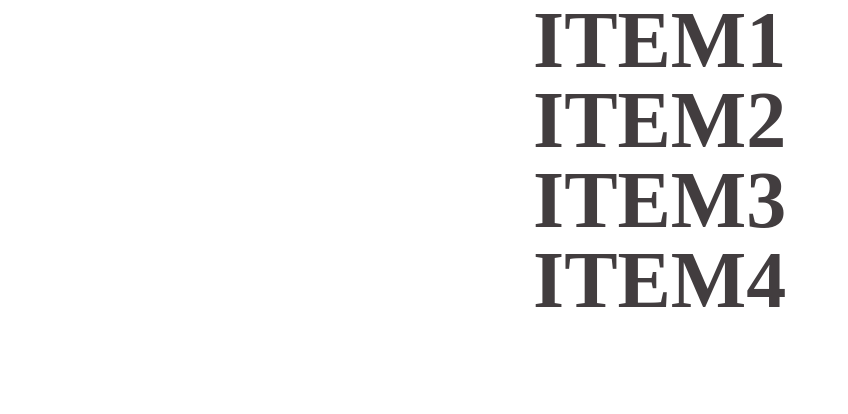
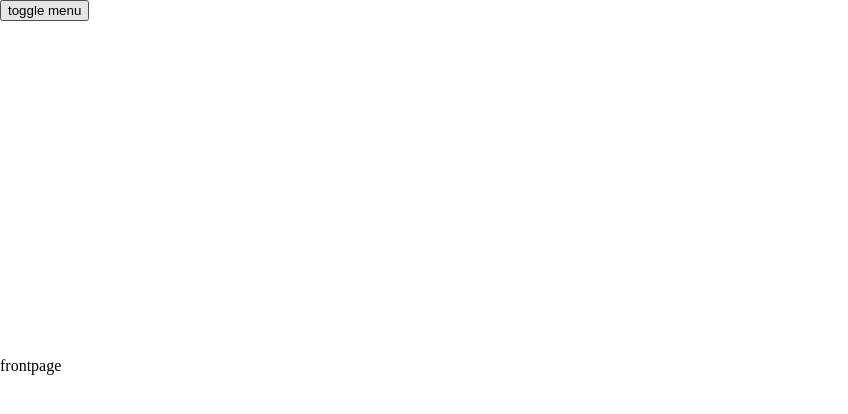
Before and after one commit to klan/bottle, a React app: page / in a window 1280 px wide. Shown: the top 414 px of the page, without its empty margins (0-848 px from the left). Built offline with nearby package versions, Linux system fonts and the light colour scheme.

Commit message:
Added primitive routing Lifted menu state and lazy loading route components

```diff
--- a/src/components/App.tsx
+++ b/src/components/App.tsx
@@ -1,13 +1,42 @@
-import React from 'react';
+import React, { useState, lazy, Suspense } from 'react';
 import styled from 'styled-components';
 import Menu from './Menu';
 
+const Frontpage = lazy(() => import('./Frontpage'));
+const Beers = lazy(() => import('./Beers'));
+
+export type PageType = 'frontpage' | 'beers';
+
+interface IPages {
+  name: string;
+  action?: PageType;
+}
+
 export default function App() {
-  const items = ['Item1', 'Item2', 'Item3', 'Item4'];
+  const items: IPages[] = [
+    { name: 'Frontpage', action: 'frontpage' },
+    { name: 'Beers', action: 'beers' },
+    { name: 'Submit', action: undefined },
+    { name: 'About', action: undefined }
+  ];
+
+  const [menuOpen, setMenuOpen] = useState<boolean>(false);
+  const [page, setPage] = useState<PageType>('frontpage');
 
   return (
     <>
-      <Menu items={items} />
+      <header>
+        <button onClick={() => setMenuOpen(!menuOpen)}>toggle menu</button>
+      </header>
+      <Menu
+        items={items}
+        changePage={(page) => {
+          setPage(page);
+          setMenuOpen(false);
+        }}
+        open={menuOpen}
+      />
+      <Suspense fallback={<p>loading...</p>}>{page === 'beers' ? <Beers /> : <Frontpage />}</Suspense>
     </>
   );
 }
--- /dev/null
+++ b/src/components/Beers.tsx
@@ -0,0 +1,9 @@
+import React from 'react';
+
+export default function Beers() {
+  return (
+    <>
+      <p>beers</p>
+    </>
+  );
+}
--- /dev/null
+++ b/src/components/Frontpage.tsx
@@ -0,0 +1,9 @@
+import React from 'react';
+
+export default function Frontpage() {
+  return (
+    <>
+      <p>frontpage</p>
+    </>
+  );
+}
--- a/src/components/Menu.tsx
+++ b/src/components/Menu.tsx
@@ -1,6 +1,7 @@
-import React, { useState } from 'react';
+import React from 'react';
 import styled from 'styled-components';
 import { useTrail, animated } from 'react-spring';
+import type { PageType } from 'components/App';
 
 const Container = styled.div`
   position: relative;
@@ -36,38 +37,44 @@ const Text = styled.div`
 const AnimatedText = animated(Text);
 
 interface IMenu {
-  items: any[];
+  items: { name: string; action?: PageType }[];
+  changePage: (action) => void;
+  open: boolean;
 }
 
 export default function Menu(props: IMenu) {
-  const { items } = props;
+  const { items, changePage, open } = props;
 
   const config = { mass: 5, tension: 2000, friction: 200 };
 
-  const [toggle, setToggle] = useState(true);
   const trail = useTrail(items.length, {
     config,
-    opacity: toggle ? 1 : 0,
-    x: toggle ? 0 : 20,
-    y: toggle ? 20 : 0,
-    height: toggle ? 80 : 0
+    opacity: open ? 1 : 0,
+    x: open ? 0 : 20,
+    y: open ? 20 : 0,
+    height: open ? 80 : 0
     // from: { opacity: 0, x: 20, y: 0, height: 0 }
   });
 
   return (
-    <Container onClick={() => setToggle(!toggle)}>
+    <Container>
       <div>
-        {trail.map(({ x, y, height, ...rest }, index) => (
+        {trail.map(({ x, y, height, ...rest }, index) => {
+          const { name, action } = items[index];
+          return (
             <AnimatedItem
-            key={items[index]}
+              key={name}
               style={{
                 ...rest,
                 transform: y.interpolate((y) => `translate3d(${y}px, 0, 0)`)
               }}
             >
-            <AnimatedText style={{ height }}>{items[index]}</AnimatedText>
+              <AnimatedText style={{ height }} onClick={() => changePage(action)}>
+                {name}
+              </AnimatedText>
             </AnimatedItem>
-        ))}
+          );
+        })}
       </div>
     </Container>
   );
```
Lines whose indentation alone changed are shown as unchanged.
